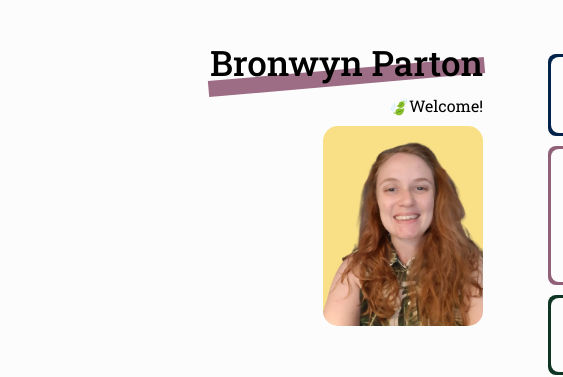
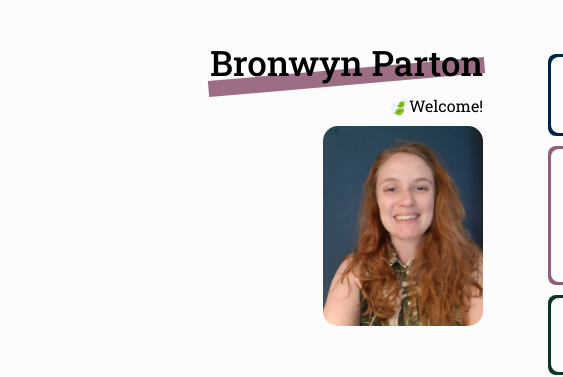
Before and after one commit to be-part/Portfolio-Website, a plain HTML site: page index.html in a window 1280 px wide. Shown: the part 67-444 px from the top of the page, 0-563 px from the left. Drawn offline with Linux system fonts and the light colour scheme.

Commit message:
change profile image

```diff
--- a/index.html
+++ b/index.html
@@ -97,7 +97,7 @@
             <h1> Bronwyn Parton </h1>
             <p>🍃Welcome!</p>
             <div class="image-container-about-me">
-            <img    src="../assets/images/profile-image2.jpg"
+            <img    src="../assets/images/profile-image.jpg"
                     alt="Woman smiling at camera with long, wavy auburn hair and a leaf blouse on."
                     class="img-profile-pic"
                     >
```
Also changed, not shown: assets/images/profile-image.jpg (added), assets/images/profile-image.png (deleted), assets/images/profile-image2.jpg (deleted).
